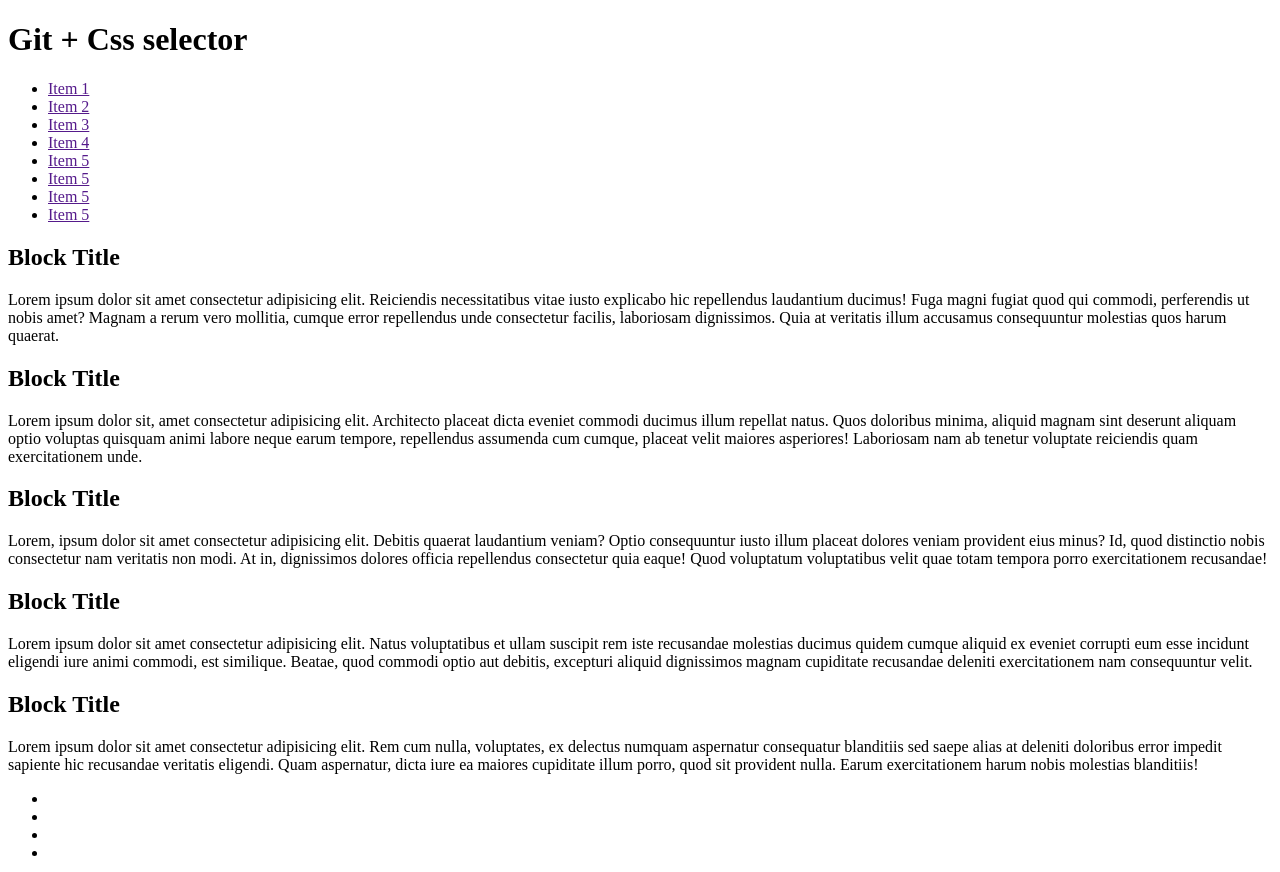
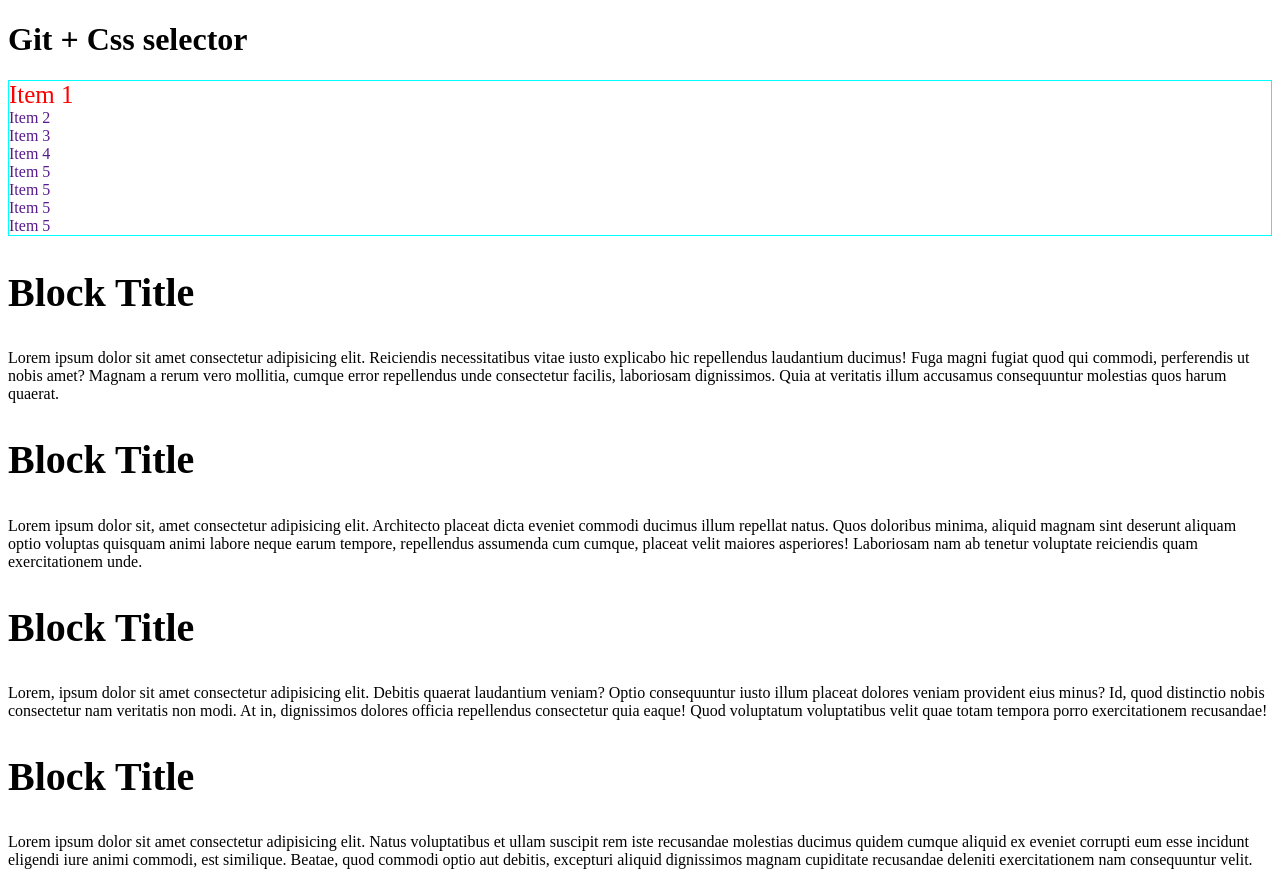
Before and after one commit to Yaroslav112/lesson6, a plain HTML site: page index.html in a window 1280 px wide. Shown: the top 872 px of the page. Drawn offline with Linux system fonts and the light colour scheme.

Commit message:
last commit

```diff
--- a/css/styles.css
+++ b/css/styles.css
@@ -0,0 +1,25 @@
+* {
+    padding: 0 0;
+    box-sizing: border-box;
+}
+
+h2 {
+    font-size: 40px;
+}
+
+.nav-menu {
+    border: 1px solid aqua;
+}
+
+#first-item {
+    color: red;
+    font-size: 25px;
+}
+
+#link1 {
+ color: red;
+}
+
+.nav-menu a {
+    text-decoration: none;
+}
--- a/index.html
+++ b/index.html
@@ -11,7 +11,7 @@
         <h1 class="header-title">Git + Css selector</h1>
         <nav class="nav">
             <ul class="nav-menu">
-                <li class="menu-item"><a href="" class="menu-link">Item 1</a></li>
+                <li class="menu-item" id="first-item"><a id="link1" href="" class="menu-link">Item 1</a></li>
                 <li class="menu-item"><a href="" class="menu-link">Item 2</a></li>
                 <li class="menu-item"><a href="" class="menu-link">Item 3</a></li>
                 <li class="menu-item"><a href="" class="menu-link">Item 4</a></li>
```
